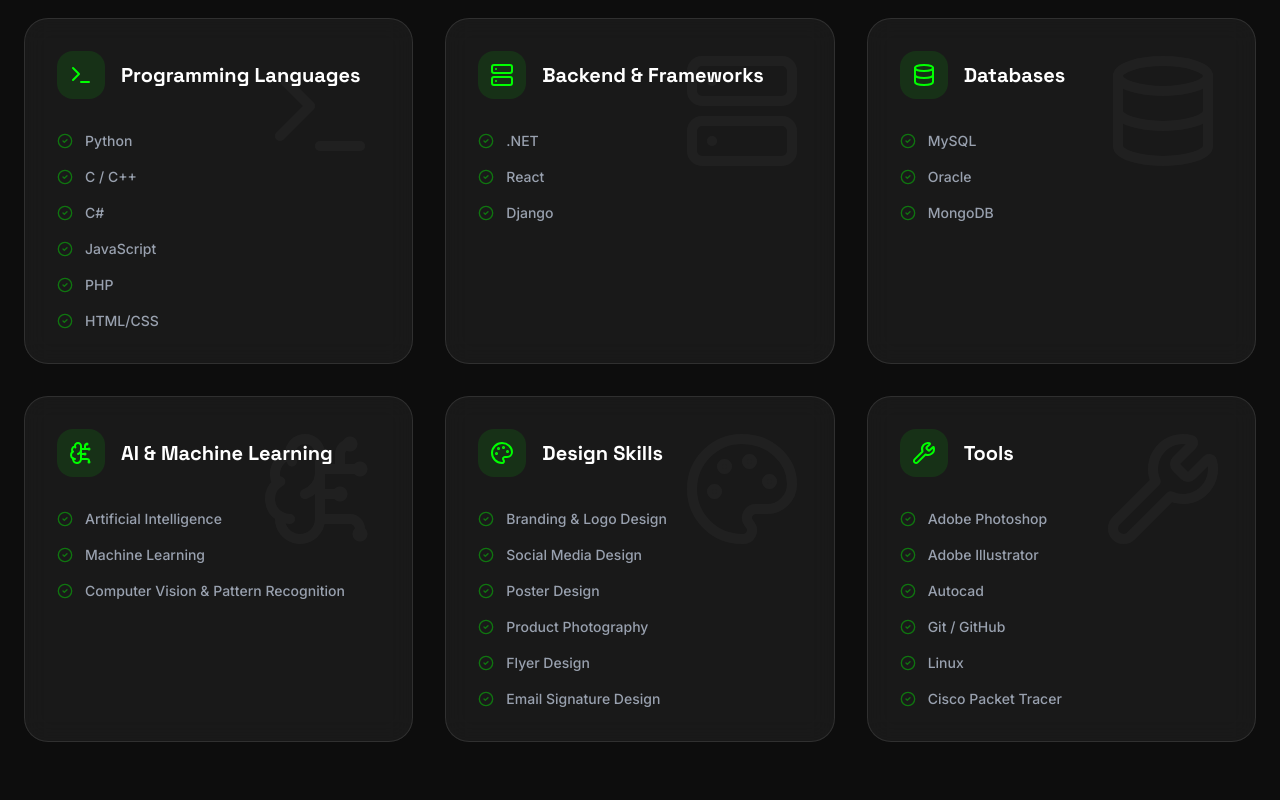
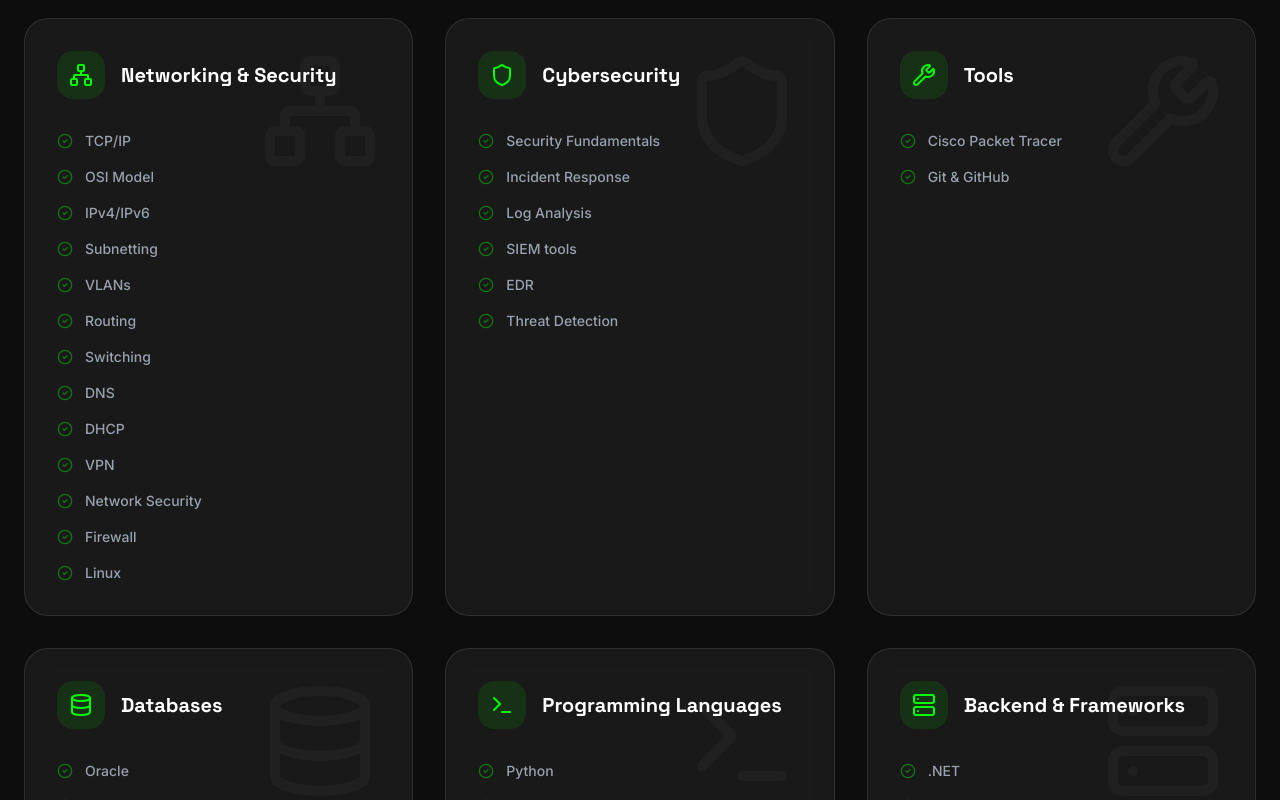
Before and after one commit to Hmanipulative9/Portfolio, a React (Vite) app: page / in a window 1280 px wide. Shown: the part 2760-3560 px from the top of the page. Built offline with nearby package versions, Linux system fonts and the light colour scheme.

Commit message:
Update skills/toolkit categories and list

```diff
--- a/src/components/Skills.tsx
+++ b/src/components/Skills.tsx
@@ -1,36 +1,57 @@
 import { motion } from 'motion/react';
-import { Palette, Code, Wrench, CheckCircle2, Terminal, Server, Database, BrainCircuit } from 'lucide-react';
+import { CheckCircle2, Terminal, Server, Database, Wrench, Shield, Network } from 'lucide-react';
 
 const skillCategories = [
   {
+    title: 'Networking & Security',
+    icon: Network,
+    skills: [
+      'TCP/IP',
+      'OSI Model',
+      'IPv4/IPv6',
+      'Subnetting',
+      'VLANs',
+      'Routing',
+      'Switching',
+      'DNS',
+      'DHCP',
+      'VPN',
+      'Network Security',
+      'Firewall',
+      'Linux'
+    ]
+  },
+  {
+    title: 'Cybersecurity',
+    icon: Shield,
+    skills: [
+      'Security Fundamentals',
+      'Incident Response',
+      'Log Analysis',
+      'SIEM tools',
+      'EDR',
+      'Threat Detection'
+    ]
+  },
+  {
+    title: 'Tools',
+    icon: Wrench,
+    skills: ['Cisco Packet Tracer', 'Git & GitHub']
+  },
+  {
+    title: 'Databases',
+    icon: Database,
+    skills: ['Oracle', 'MySQL']
+  },
+  {
     title: 'Programming Languages',
     icon: Terminal,
-    skills: ['Python', 'C / C++', 'C#', 'JavaScript', 'PHP', 'HTML/CSS']
+    skills: ['Python', 'Java', 'C#', 'C', 'C++', 'JavaScript', 'PHP']
   },
   {
     title: 'Backend & Frameworks',
     icon: Server,
-    skills: ['.NET', 'React', 'Django']
-  },
-  {
-    title: 'Databases',
-    icon: Database,
-    skills: ['MySQL', 'Oracle', 'MongoDB']
-  },
-  {
-    title: 'AI & Machine Learning',
-    icon: BrainCircuit,
-    skills: ['Artificial Intelligence', 'Machine Learning', 'Computer Vision & Pattern Recognition']
-  },
-  {
-    title: 'Design Skills',
-    icon: Palette,
-    skills: ['Branding & Logo Design', 'Social Media Design', 'Poster Design', 'Product Photography', 'Flyer Design', 'Email Signature Design']
-  },
-  {
-    title: 'Tools',
-    icon: Wrench,
-    skills: ['Adobe Photoshop', 'Adobe Illustrator', 'Autocad', 'Git / GitHub', 'Linux', 'Cisco Packet Tracer']
+    skills: ['.NET', 'React']
   }
 ];
 
```
